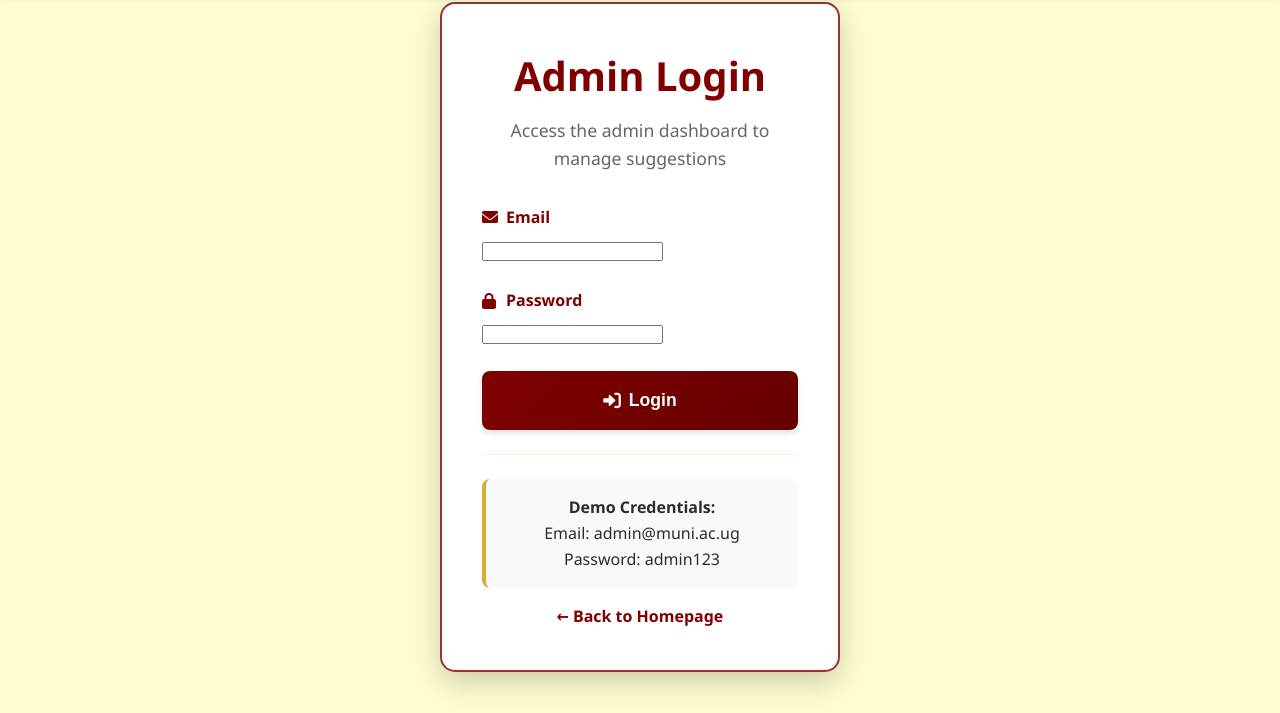
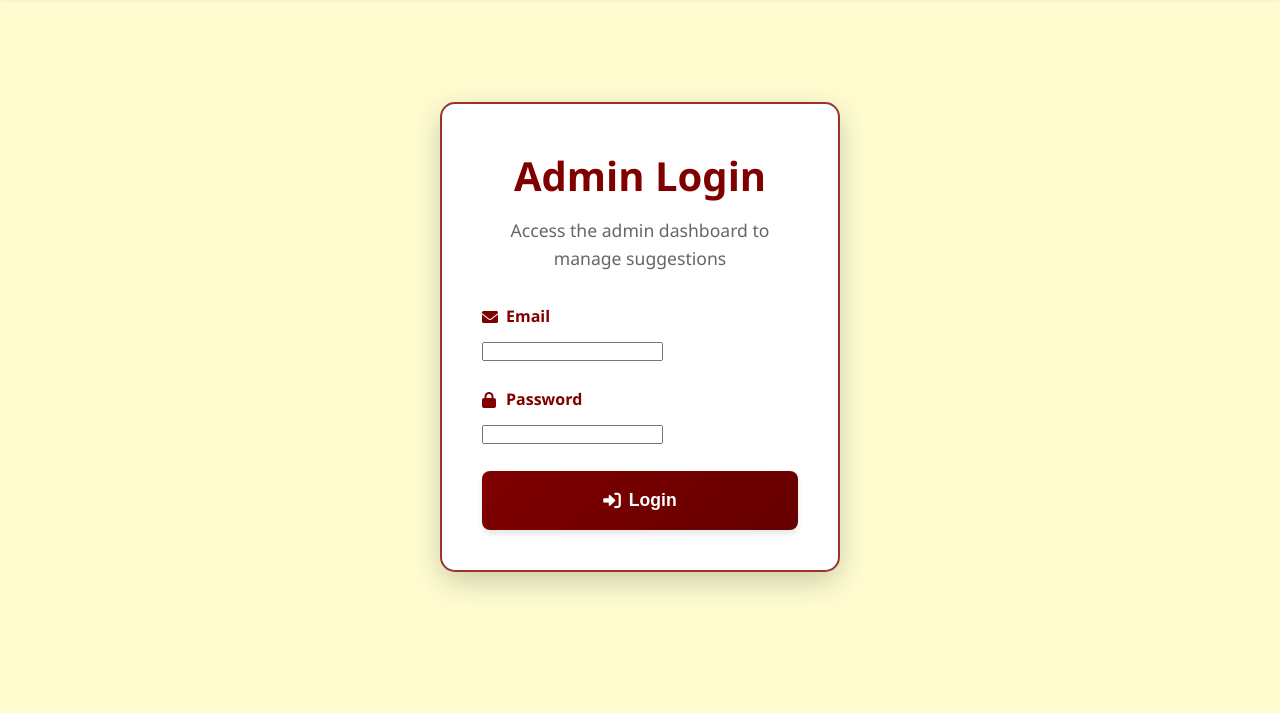
Before and after one commit to Jerrow003/web-project-one, a plain HTML site: page admin-login.html in a window 1280 px wide. Shown: the part 87-800 px from the top of the page. Drawn offline with Linux system fonts and the light colour scheme.

Commit message:
Update admin-login.html

```diff
--- a/admin-login.html
+++ b/admin-login.html
@@ -51,11 +51,6 @@
                         Login
                     </button>
                 </form>
-
-                <div class="form-footer">
-                    <p><strong>Demo Credentials:</strong><br>Email: admin@muni.ac.ug<br>Password: admin123</p>
-                    <a href="index.html">← Back to Homepage</a>
-                </div>
             </div>
         </div>
     </section>
@@ -97,4 +92,5 @@
         }
     </script>
 </body>
+
 </html>
```
